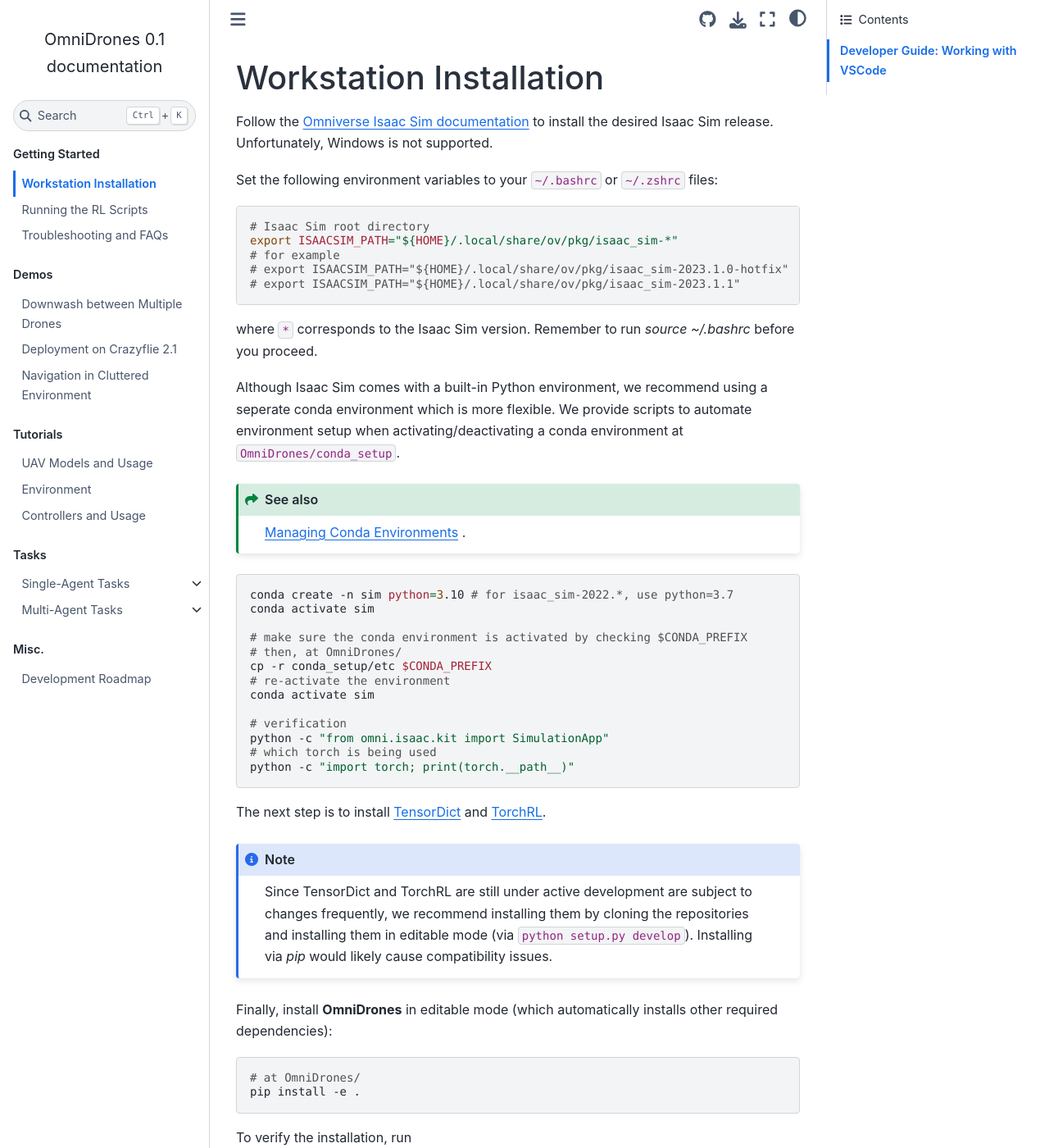
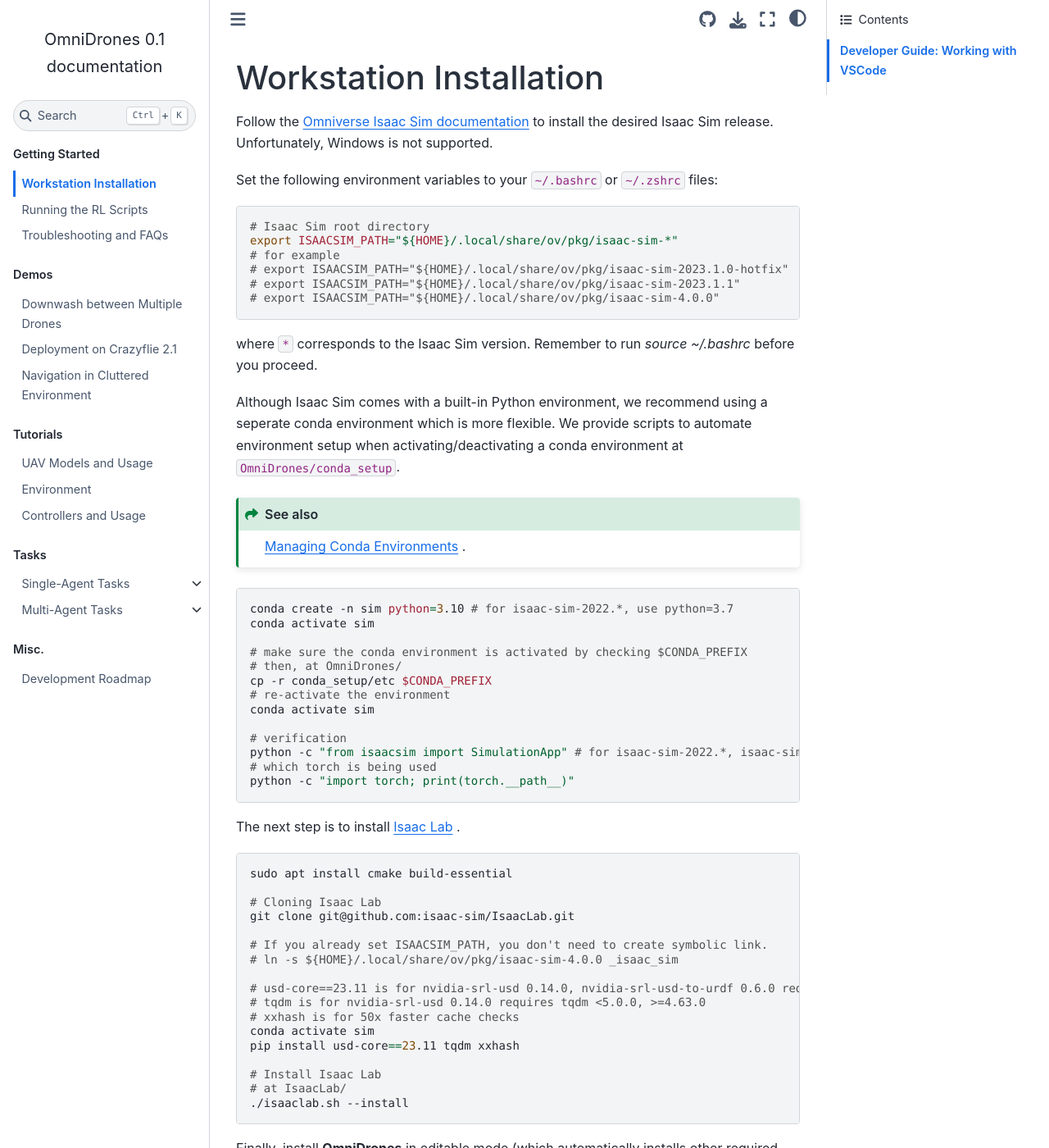
Before and after one commit to btx0424/OmniDrones, a Sphinx documentation site: the page built from docs/source/installation.rst, in a window 1280 px wide and 1400 px high. Shown: the whole window at 82% size. Built offline with Sphinx 7.4.7 and the Sphinx Book theme 1.1.4, drawn with Linux system fonts in a browser that asks for light colours.

Commit message:
supports isaac sim 4.0.0

```diff
--- a/docs/source/conf.py
+++ b/docs/source/conf.py
@@ -74,7 +74,7 @@
     "omni.replicator",
     "omni.isaac.core",
     "omni.isaac.core.utils.torch",
-    "omni.isaac.kit",
+    "isaacsim",
     "omni.isaac.cloner",
     "gym",
     "tqdm",
--- a/docs/source/installation.rst
+++ b/docs/source/installation.rst
@@ -9,10 +9,11 @@
 .. code-block:: bash
 
     # Isaac Sim root directory
-    export ISAACSIM_PATH="${HOME}/.local/share/ov/pkg/isaac_sim-*"
+    export ISAACSIM_PATH="${HOME}/.local/share/ov/pkg/isaac-sim-*"
     # for example
-    # export ISAACSIM_PATH="${HOME}/.local/share/ov/pkg/isaac_sim-2023.1.0-hotfix"
-    # export ISAACSIM_PATH="${HOME}/.local/share/ov/pkg/isaac_sim-2023.1.1"
+    # export ISAACSIM_PATH="${HOME}/.local/share/ov/pkg/isaac-sim-2023.1.0-hotfix"
+    # export ISAACSIM_PATH="${HOME}/.local/share/ov/pkg/isaac-sim-2023.1.1"
+    # export ISAACSIM_PATH="${HOME}/.local/share/ov/pkg/isaac-sim-4.0.0"
 
 where ``*`` corresponds to the Isaac Sim version. Remember to run `source ~/.bashrc` before you proceed.
 
@@ -24,7 +25,7 @@
 
 .. code-block:: bash
 
-    conda create -n sim python=3.10 # for isaac_sim-2022.*, use python=3.7
+    conda create -n sim python=3.10 # for isaac-sim-2022.*, use python=3.7
     conda activate sim
 
     # make sure the conda environment is activated by checking $CONDA_PREFIX
@@ -34,20 +35,31 @@
     conda activate sim
 
     # verification
-    python -c "from omni.isaac.kit import SimulationApp"
+    python -c "from isaacsim import SimulationApp" # for isaac-sim-2022.*, isaac-sim-2023.*, use omni.isaac.kit instead of isaacsim
     # which torch is being used
     python -c "import torch; print(torch.__path__)"
 
+The next step is to install `Isaac Lab <https://github.com/isaac-sim/IsaacLab>`_ .
 
-The next step is to install `TensorDict <https://github.com/pytorch/tensordict>`__ and `TorchRL <https://github.com/pytorch/rl>`__.
+.. code-block:: bash
 
-.. note::
+    sudo apt install cmake build-essential
 
-    Since TensorDict and TorchRL are still under active development are subject to
-    changes frequently, we recommend installing them by cloning the repositories
-    and installing them in editable mode (via ``python setup.py develop``). Installing
-    via `pip` would likely cause compatibility issues.
+    # Cloning Isaac Lab
+    git clone git@github.com:isaac-sim/IsaacLab.git
 
+    # If you already set ISAACSIM_PATH, you don't need to create symbolic link.
+    # ln -s ${HOME}/.local/share/ov/pkg/isaac-sim-4.0.0 _isaac_sim
+
+    # usd-core==23.11 is for nvidia-srl-usd 0.14.0, nvidia-srl-usd-to-urdf 0.6.0 requires usd-core <24.00, >=21.11
+    # tqdm is for nvidia-srl-usd 0.14.0 requires tqdm <5.0.0, >=4.63.0
+    # xxhash is for 50x faster cache checks
+    conda activate sim
+    pip install usd-core==23.11 tqdm xxhash
+
+    # Install Isaac Lab
+    # at IsaacLab/
+    ./isaaclab.sh --install
 
 Finally, install **OmniDrones** in editable mode (which automatically installs other
 required dependencies):
--- a/omni_drones/__init__.py
+++ b/omni_drones/__init__.py
@@ -24,7 +24,7 @@
 import os
 
 import torch
-from omni.isaac.kit import SimulationApp
+from isaacsim import SimulationApp
 from tensordict import TensorDict
 
 CONFIG_PATH = os.path.join(os.path.dirname(__file__), os.path.pardir, "cfg")
```
Also changed, not shown: README.md (+2 -2 lines), docs/source/troubleshooting.md (+2 -2 lines), setup.py (+3 -5 lines), 2 other files.
